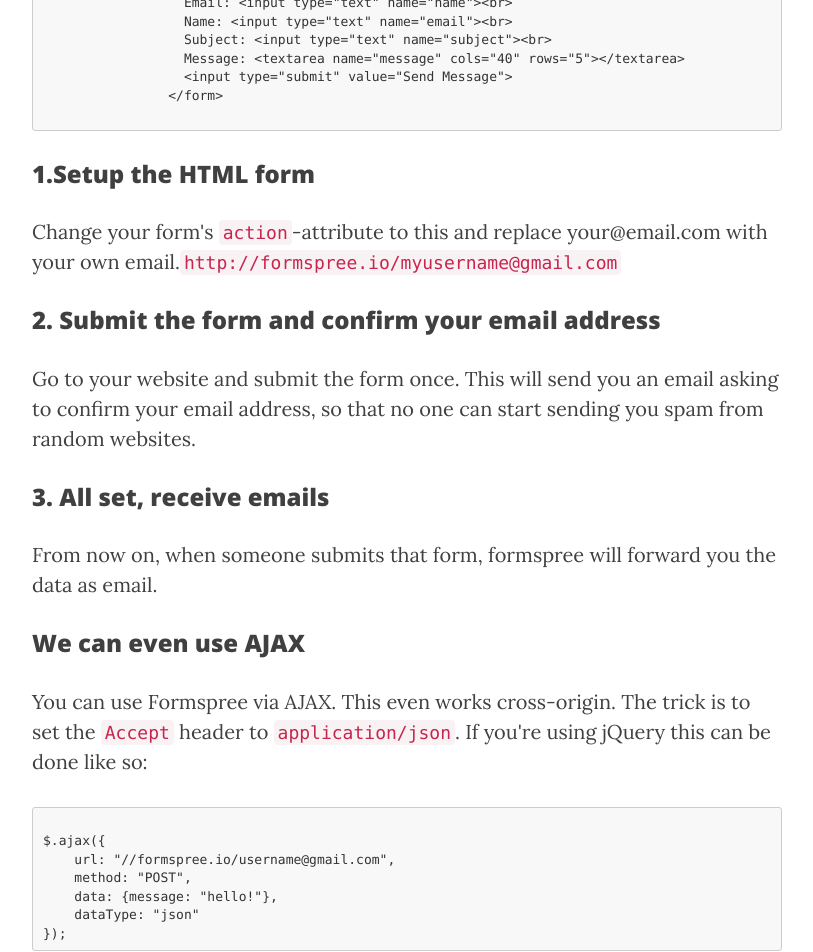
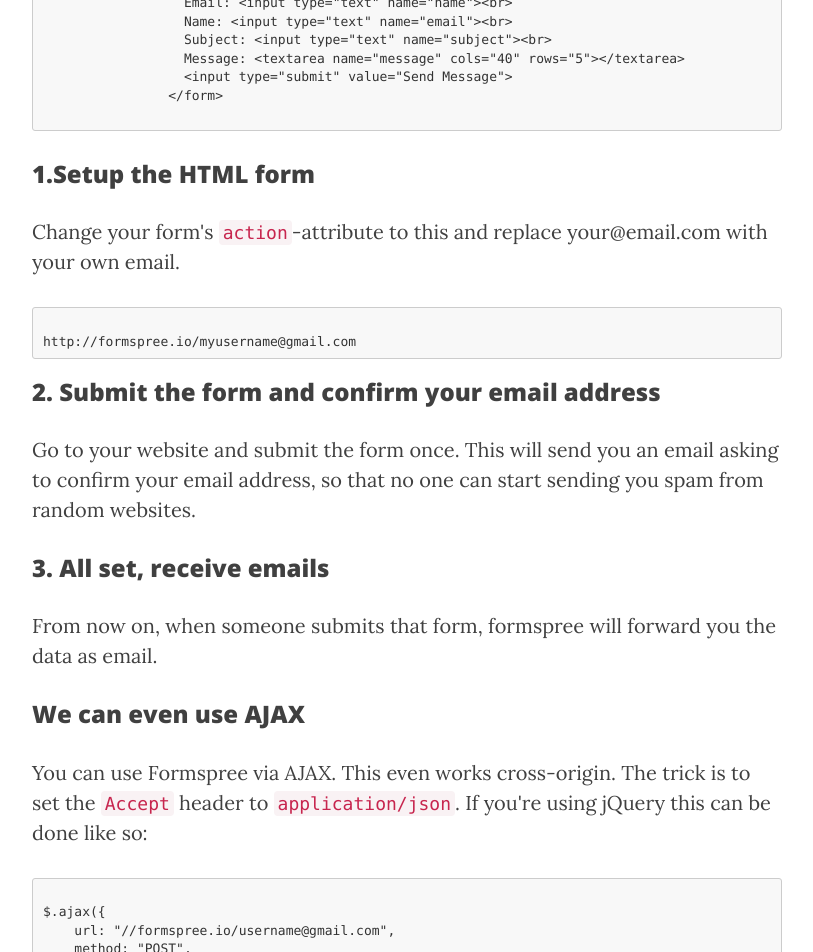
Before and after one commit to prateepgedupudi/prateepgedupudi.github.io, a Jekyll site: the page built from _posts/2015-12-18-Set-up-a-contact-form-with-FormSpree.io-with-out-any-server-database-impl.markdown, in a window 1280 px wide. Shown: the part 1378-2330 px from the top of the page, without its empty margins (233-1046 px from the left). Built offline with Jekyll 4.4.1, drawn with Linux system fonts in a browser that asks for light colours; nearby versions of some CDN libraries.

Commit message:
inserted into pre

```diff
--- a/_posts/2015-12-18-Set-up-a-contact-form-with-FormSpree.io-with-out-any-server-database-impl.markdown
+++ b/_posts/2015-12-18-Set-up-a-contact-form-with-FormSpree.io-with-out-any-server-database-impl.markdown
@@ -34,8 +34,11 @@
 
 <h3>1.Setup the HTML form</h3>
 <p>
-	Change your form's <code>action</code>-attribute to this and replace your@email.com with your own email.<code>http://formspree.io/myusername@gmail.com</code>
+	Change your form's <code>action</code>-attribute to this and replace your@email.com with your own email.
 </p>
+<pre><code>
+http://formspree.io/myusername@gmail.com
+</code></pre>
 
 <h3>2. Submit the form and confirm your email address</h3>
 <p>
```
